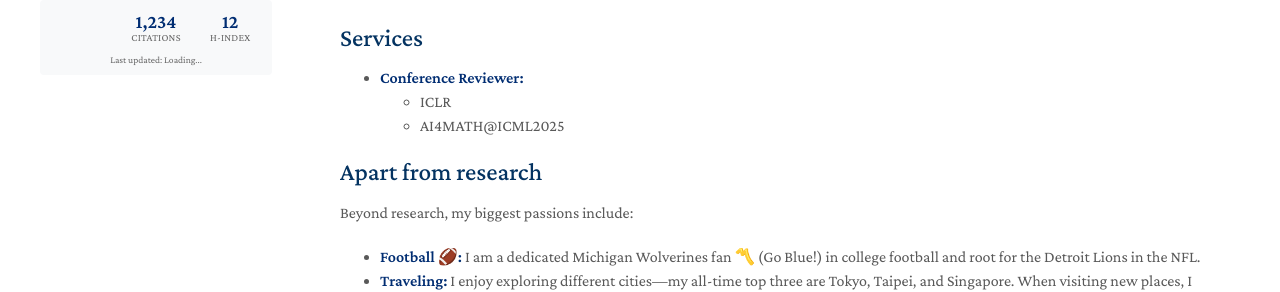
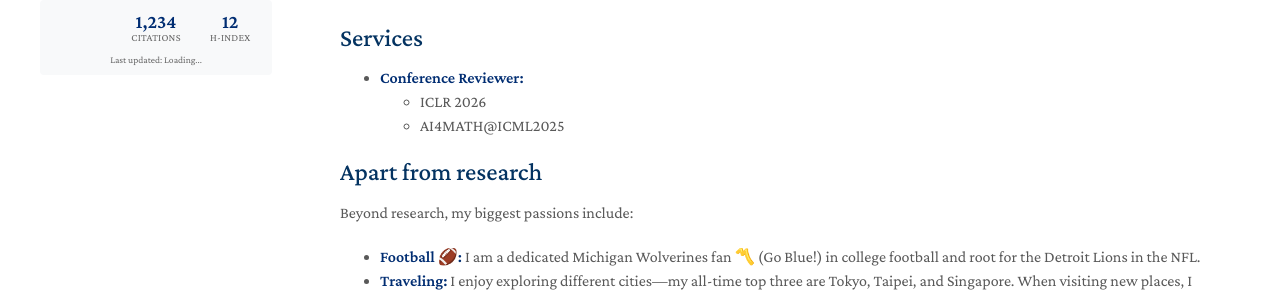
Before and after one commit to SizhuangHe/sizhuanghe.github.io, a Jekyll site: the page built from index.md, in a window 1280 px wide and 900 px high, scrolled down 2173 px. Shown: the part 445-737 px from the top of the window. Built offline with Jekyll 4.4.1, drawn with Linux system fonts in a browser that asks for light colours; a style sheet for code colours, icons or effects is not loaded; our own code applies the rules of GitHub Pages for plain Markdown files.

Commit message:
reviewer

```diff
--- a/index.md
+++ b/index.md
@@ -27,7 +27,7 @@ Check out my CV here: **[Curriculum Vitae](/cv/)**
 
 ## Services
 - **<span style="color: var(--global-theme-color); font-weight: bold;">Conference Reviewer:</span>**
-    - ICLR
+    - ICLR 2026
     - AI4MATH@ICML2025
 
 ## Apart from research
```
